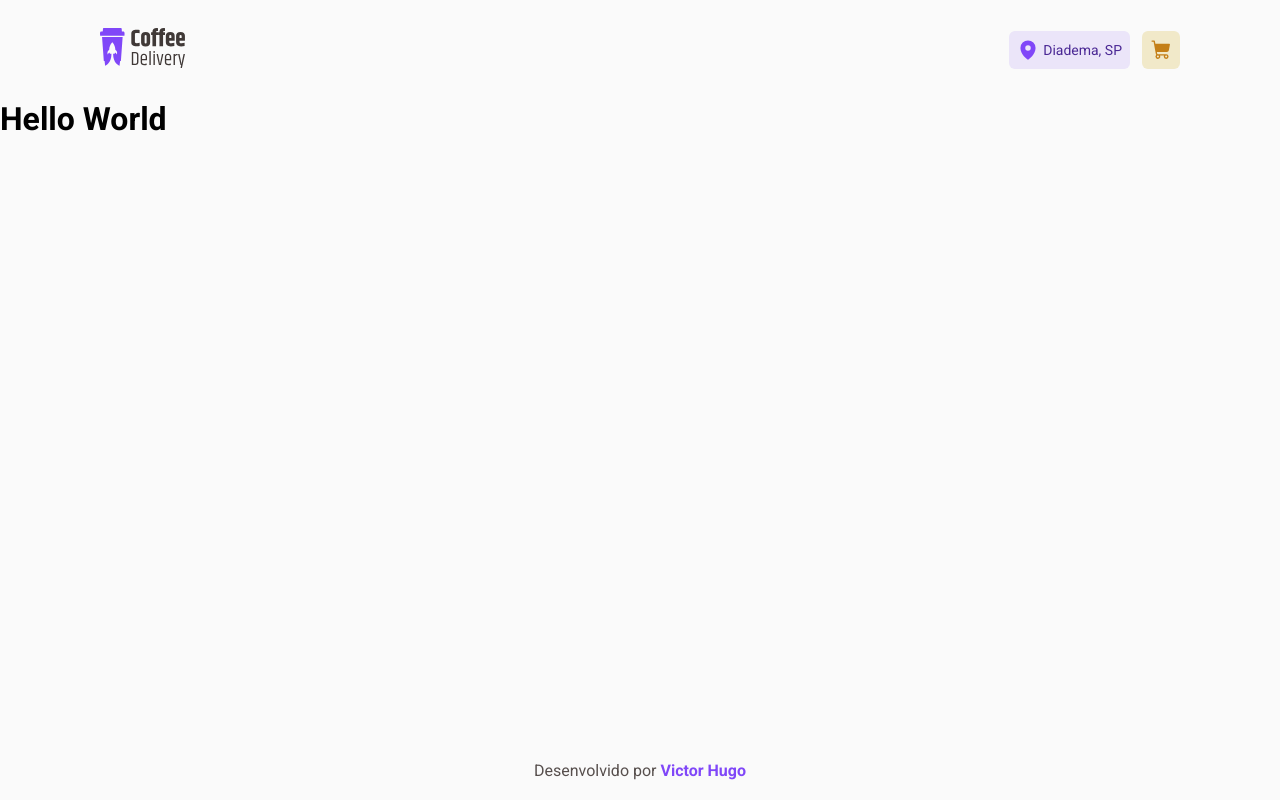
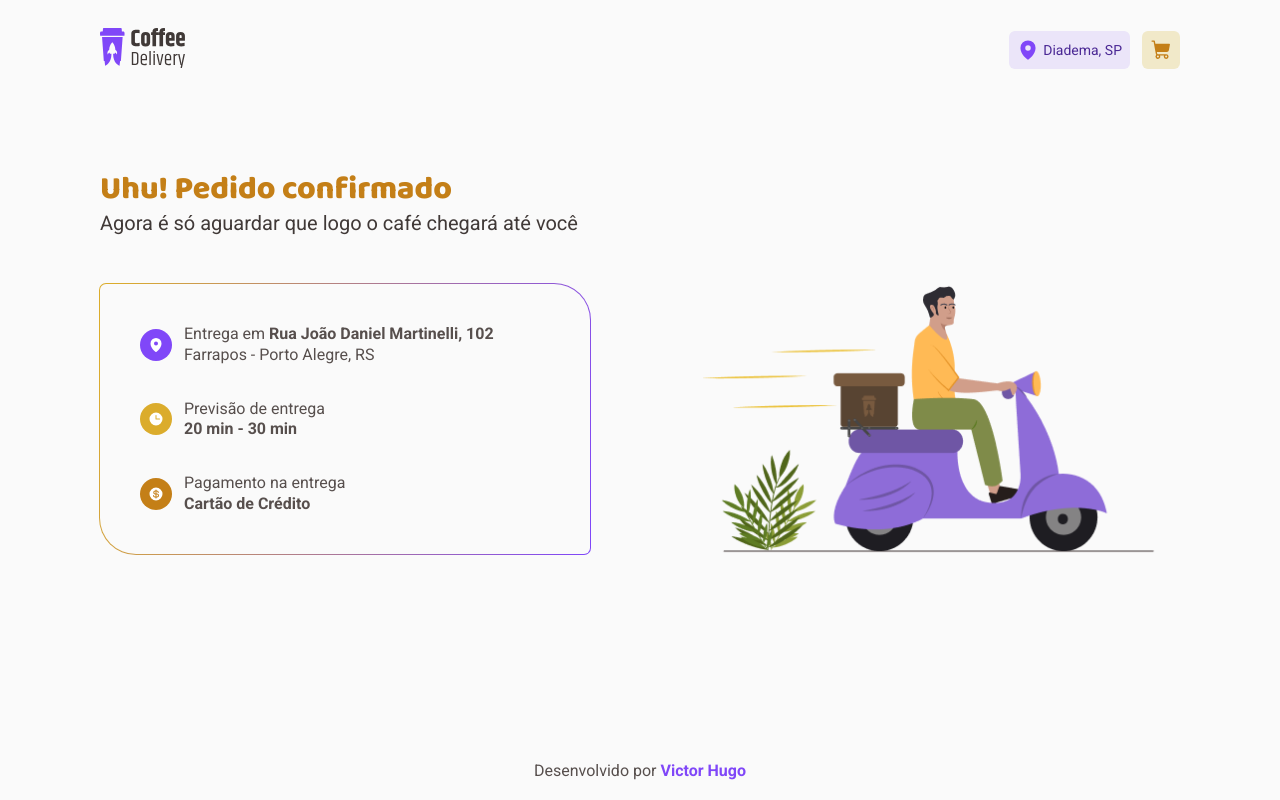
Before and after one commit to vctrhugoop/coffee-delivery, a React (Vite) app: page /finished-order in a window 1280 px wide. Built offline with nearby package versions, Linux system fonts and the light colour scheme.

Commit message:
✨ feat: create inital setup page finished order

```diff
--- a/src/components/InfoWithIcon/index.tsx
+++ b/src/components/InfoWithIcon/index.tsx
@@ -3,7 +3,7 @@ import { IconContainer, InfoWithIconContainer } from './styles';
 
 interface BenefitItemProps {
   icon: ReactNode;
-  text: string | ReactNode;
+  text?: string | ReactNode;
   iconBg: string;
 }
 
--- a/src/pages/FinishedOrder/index.tsx
+++ b/src/pages/FinishedOrder/index.tsx
@@ -1,3 +1,62 @@
+import { Clock, CurrencyDollar, MapPin } from '@phosphor-icons/react';
+import { useTheme } from 'styled-components';
+import illustration from '../../assets/Illustration.png';
+import { InfoWithIcon } from '../../components/InfoWithIcon';
+import {
+  CardText,
+  FinishedOrderCard,
+  FinishedOrderContainer,
+  FinishedOrderContent,
+  FinishedOrderContentCard,
+  FinishedOrderHeading,
+} from './styles';
+
 export function FinishedOrder() {
-  return <h1>Hello World</h1>;
+  const { colors } = useTheme();
+
+  return (
+    <FinishedOrderContainer className='container'>
+      <FinishedOrderHeading>
+        <h1>Uhu! Pedido confirmado</h1>
+        <p>Agora é só aguardar que logo o café chegará até você</p>
+      </FinishedOrderHeading>
+      <FinishedOrderContent>
+        <FinishedOrderCard>
+          <FinishedOrderContentCard>
+            <InfoWithIcon
+              icon={<MapPin size={16} weight='fill' />}
+              iconBg={colors['purple-500']}
+            />
+            <CardText>
+              <p>
+                Entrega em <span>Rua João Daniel Martinelli, 102</span> Farrapos
+                - Porto Alegre, RS
+              </p>
+            </CardText>
+          </FinishedOrderContentCard>
+          <FinishedOrderContentCard>
+            <InfoWithIcon
+              icon={<Clock size={16} weight='fill' />}
+              iconBg={colors['yellow-500']}
+            />
+            <CardText>
+              <p>Previsão de entrega</p>
+              <span>20 min - 30 min</span>
+            </CardText>
+          </FinishedOrderContentCard>
+          <FinishedOrderContentCard>
+            <InfoWithIcon
+              icon={<CurrencyDollar size={16} weight='fill' />}
+              iconBg={colors['yellow-700']}
+            />
+            <CardText>
+              <p>Pagamento na entrega</p>
+              <span>Cartão de Crédito</span>
+            </CardText>
+          </FinishedOrderContentCard>
+        </FinishedOrderCard>
+        <img src={illustration} />
+      </FinishedOrderContent>
+    </FinishedOrderContainer>
+  );
 }
--- /dev/null
+++ b/src/pages/FinishedOrder/styles.ts
@@ -0,0 +1,100 @@
+import styled from 'styled-components';
+
+export const FinishedOrderContainer = styled.div`
+  padding: 8rem 2rem;
+`;
+
+export const FinishedOrderHeading = styled.div`
+  display: flex;
+  flex-direction: column;
+  gap: 1.2rem;
+  line-height: 130%;
+
+  h1 {
+    font-family: 'Baloo 2';
+    font-size: 2.4rem;
+    font-weight: 800;
+    color: ${({ theme }) => theme.colors['yellow-700']};
+  }
+
+  p {
+    font-size: 1.6rem;
+    color: ${({ theme }) => theme.colors['base-subtitle']};
+  }
+
+  @media screen and (min-width: 768px) {
+    h1 {
+      font-size: 3.2rem;
+    }
+
+    p {
+      font-size: 2rem;
+    }
+  }
+`;
+
+export const FinishedOrderContent = styled.div`
+  display: flex;
+  align-items: center;
+  justify-content: center;
+  gap: 10rem;
+  margin-top: 4rem;
+  margin-bottom: 10rem;
+
+  img {
+    display: none;
+
+    @media screen and (min-width: 1024px) {
+      width: 49rem;
+      display: block;
+    }
+  }
+
+  @media screen and (min-width: 1024px) {
+    justify-content: space-between;
+  }
+`;
+
+export const FinishedOrderCard = styled.div`
+  display: flex;
+  flex-direction: column;
+  justify-content: space-between;
+  max-width: 52.6rem;
+  width: 100%;
+  height: 27rem;
+  width: 100%;
+  padding: 4rem;
+
+  background: ${({ theme }) => theme.colors['base-background']};
+
+  border-radius: 6px 36px;
+
+  position: relative;
+
+  &::before {
+    content: '';
+    position: absolute;
+    inset: -1px;
+    z-index: -1;
+    border-radius: 7px 37px 7px 37px;
+    background: linear-gradient(102.89deg, #dbac2c 2.61%, #8047f8 98.76%);
+  }
+`;
+
+export const FinishedOrderContentCard = styled.div`
+  display: flex;
+  align-items: center;
+  gap: 1.2rem;
+
+  font-size: 1.6rem;
+  line-height: 130%;
+  color: ${({ theme }) => theme.colors['base-text']};
+`;
+
+export const CardText = styled.div`
+  word-wrap: break-word;
+
+  span {
+    font-weight: 700;
+  }
+`;
--- a/src/pages/Home/index.tsx
+++ b/src/pages/Home/index.tsx
@@ -66,7 +66,7 @@ export function Home() {
       <SectionTitle className='container'>
         <h2>Nossos Cafés</h2>
       </SectionTitle>
-      <CoffeeListContainer>
+      <CoffeeListContainer className='container'>
         {coffees.map((coffee) => (
           <CoffeeCard key={coffee.id} coffee={coffee} />
         ))}
```
